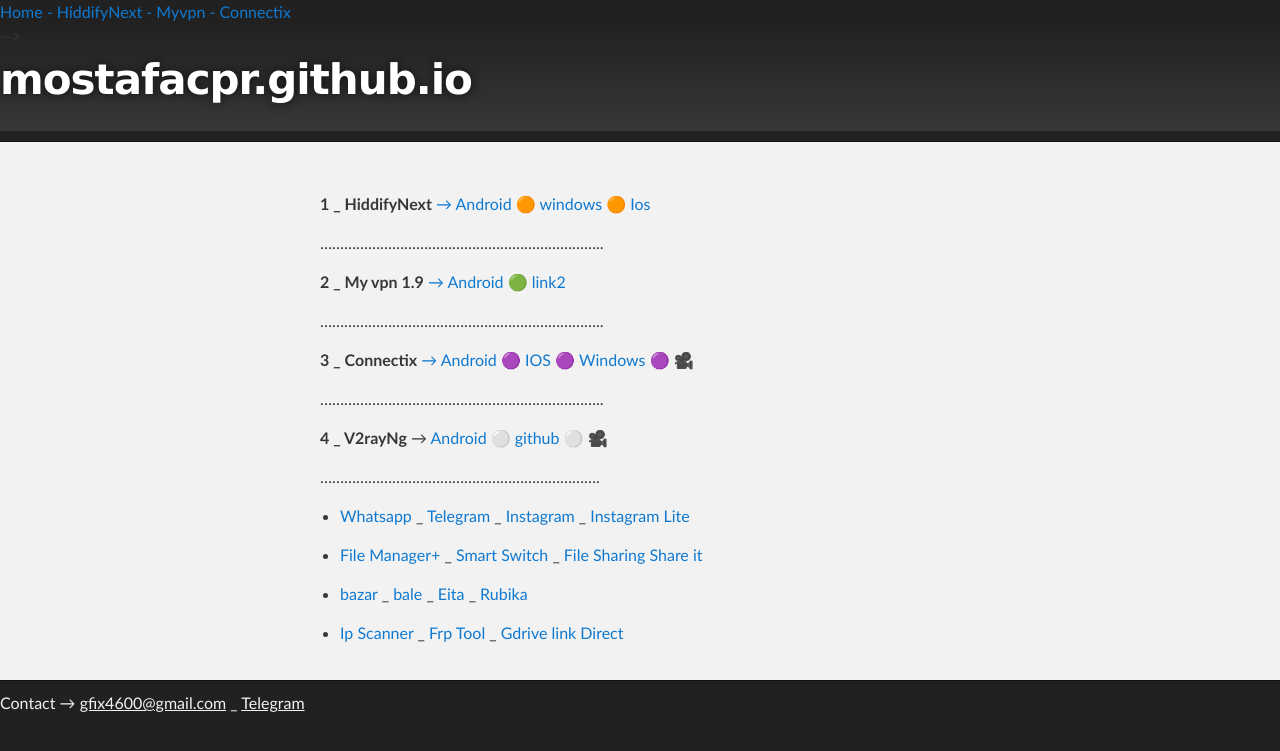
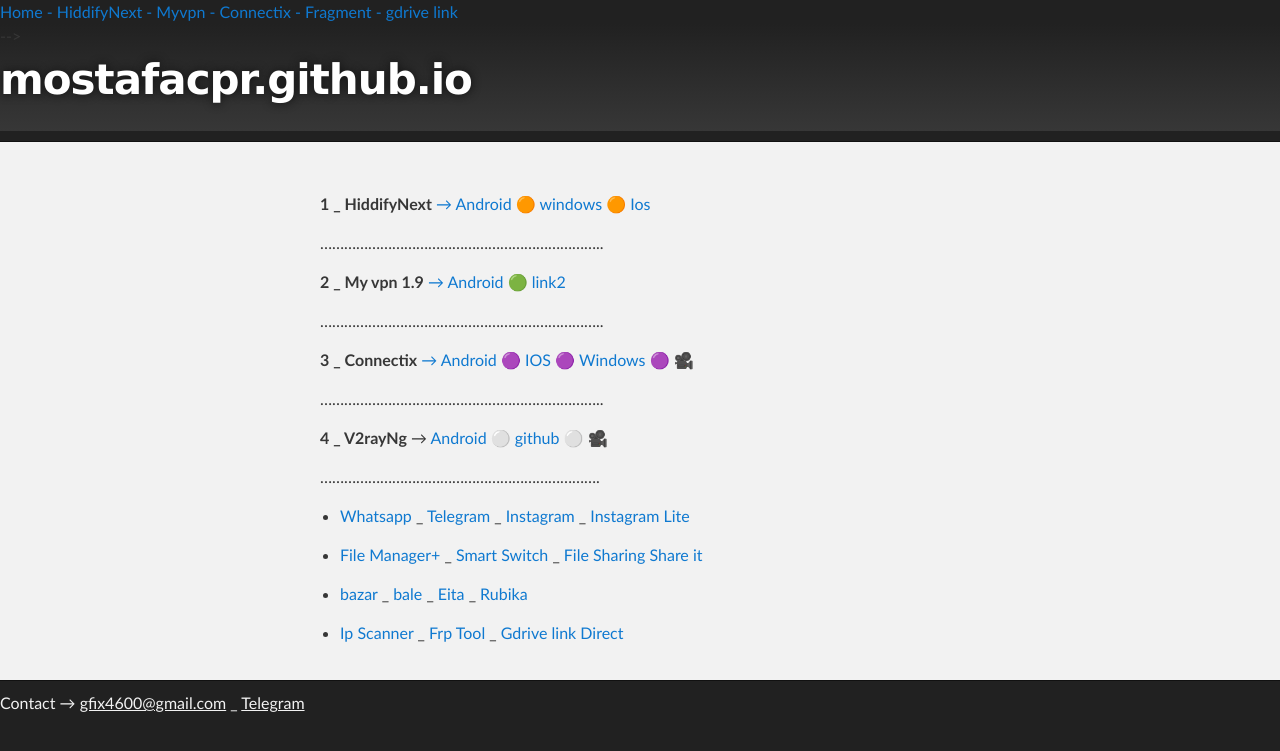
Before and after one commit to mostafacpr/mostafacpr.github.io, a Jekyll site: the page built from index.md, in a window 1280 px wide. Shown: the top 751 px of the page. Built offline with Jekyll 4.4.1, drawn with Linux system fonts in a browser that asks for light colours; our own code applies the rules of GitHub Pages for plain Markdown files; the repository's description, which GitHub fills in, is left out.

Commit message:
Update default.html

```diff
--- a/_layouts/default.html
+++ b/_layouts/default.html
@@ -17,8 +17,9 @@
   <a class="active"   href="index.html">Home -</a>
   <a href="h.html">HiddifyNext -</a>
   <a href="m.html">Myvpn -</a>
-  <a href="c.html">Connectix</a>
-
+  <a href="c.html">Connectix -</a>
+   <a href="c.html">Fragment -</a>
+    <a href="c.html">gdrive link </a>
 </div>
 
 
```
